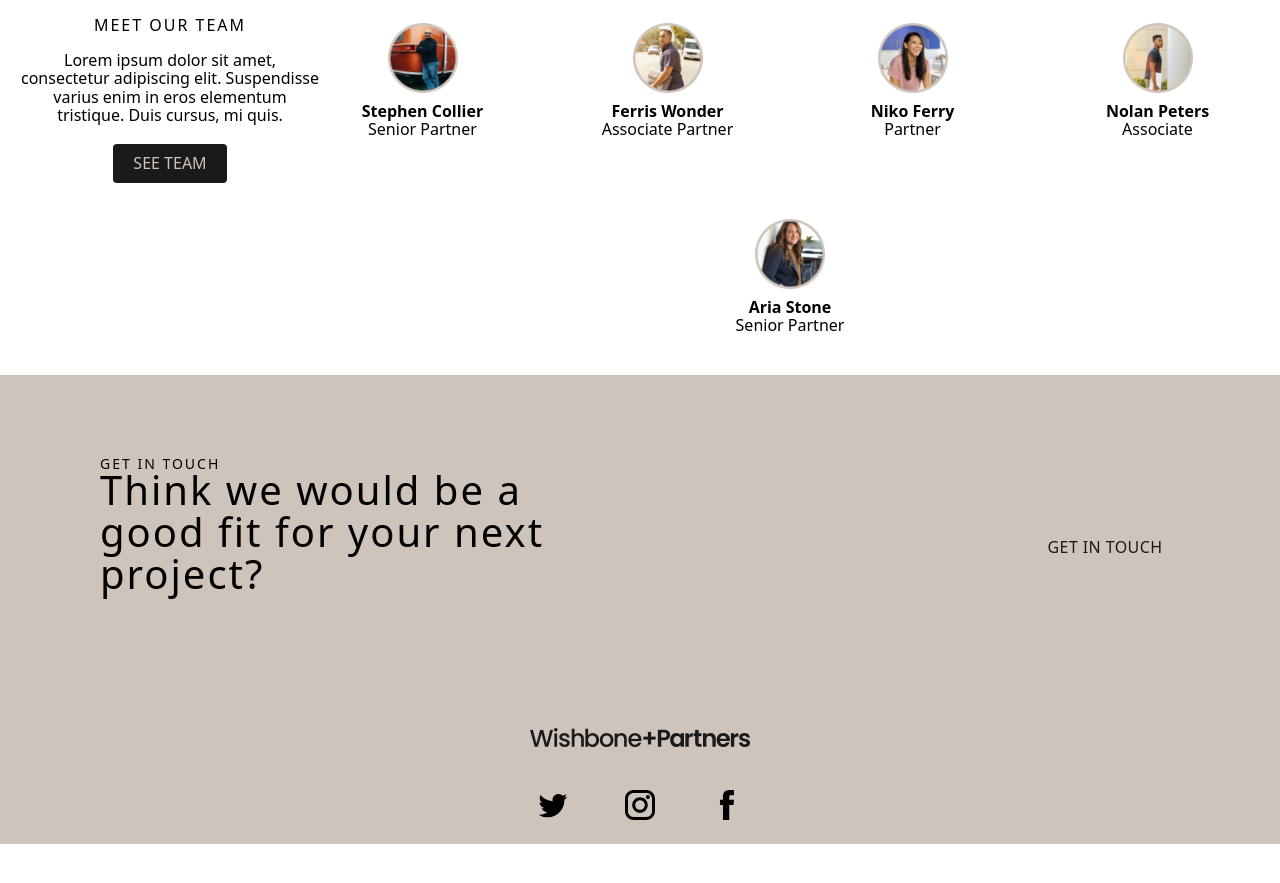
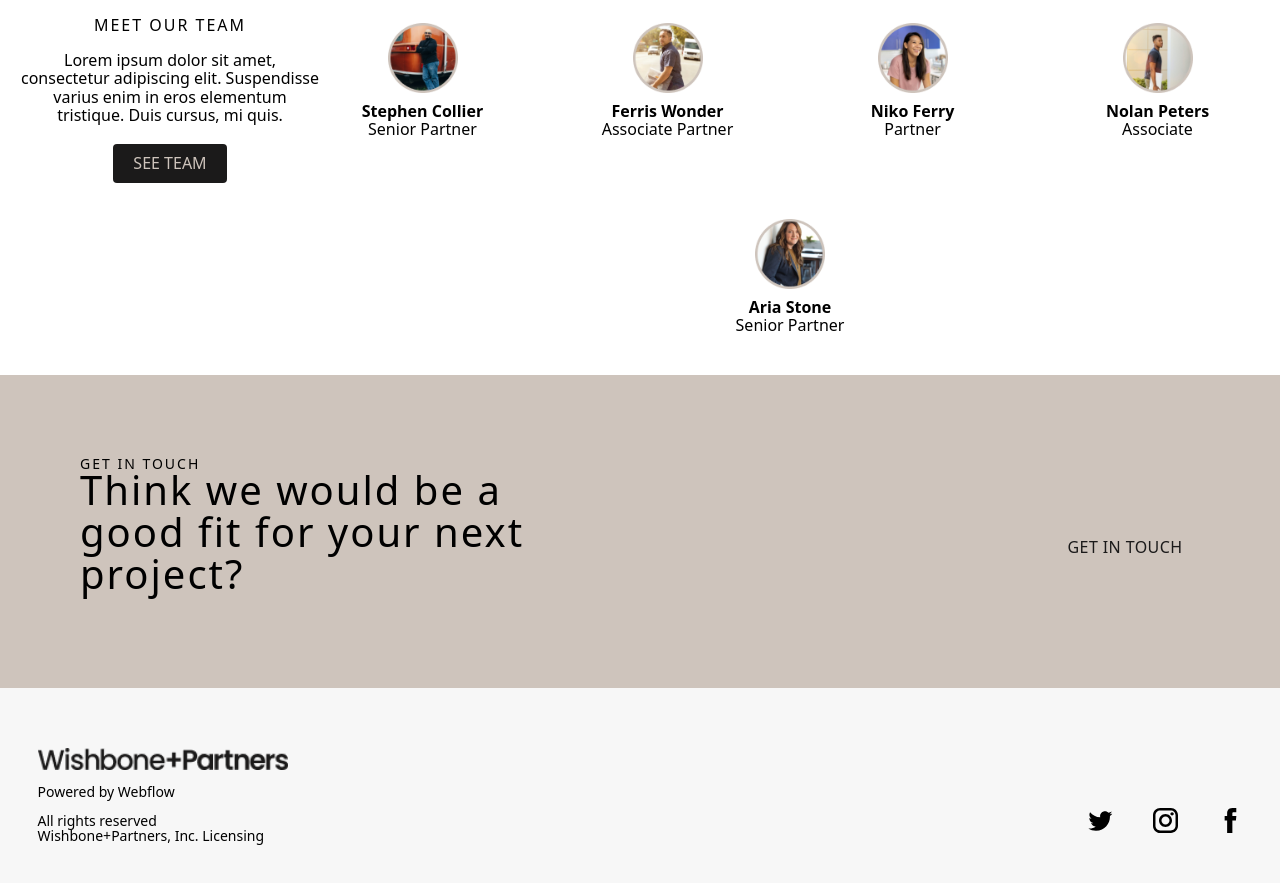
Before and after one commit to Sotasill/Wishbone-Partners.-WebSite, a website: page index.html in a window 1280 px wide. Shown: the part 5572-6455 px from the top of the page. Before the commit the page ends 6416 px from the top, so only its background shows below. Drawn offline with nearby package versions, Linux system fonts and the light colour scheme; files whose address does not match are found by name.

Commit message:
footer complete

```diff
--- a/index.html
+++ b/index.html
@@ -367,15 +367,18 @@
 
 
     <footer class="footer container">
-        <div>
-            <div>
-              <a href="#"><img src="./scr/img/logo/Wishbone-Logotype-Dark.png" alt="logo" class="logo" ></a>
+      <div class="footer-container">
+        <div class="footer-wrapper">
+
+            <div class="footer-text">
+              <a href="#"><img src="./scr/img/logo/Wishbone-Logotype-Dark.png" alt="logo" class="footer-logo" ></a>
                 </div>
 
                 <div class="footer-info">
                   <p>Powered by Webflow</p>
                 <p>All rights reserved Wishbone+Partners, Inc. Licensing</p>
               </div>
+        </div>
 
 
 
@@ -384,21 +387,21 @@
     <ul>
         <li>
             <a href="https://twitter.com/yourprofile" aria-label="Twitter">
-                <svg class="header__burger-icon" width="30" height="30">
+                <svg class="footer-svg" width="30" height="30">
                     <use href="/scr/img/symbol-defs.svg#icon-twitter"></use>
                 </svg>
             </a>
         </li>
         <li>
             <a href="https://instagram.com/yourprofile" aria-label="Instagram">
-                <svg class="header__burger-icon" width="30" height="30">
+                <svg class="footer-svg" width="30" height="30">
                     <use href="/scr/img/symbol-defs.svg#icon-insta"></use>
                 </svg>
             </a>
         </li>
         <li>
             <a href="https://facebook.com/yourprofile" aria-label="Facebook">
-                <svg class="header__burger-icon" width="30" height="30">
+                <svg class="footer-svg" width="30" height="30">
                     <use href="/scr/img/symbol-defs.svg#icon-facebook"></use>
                 </svg>
             </a>
@@ -407,6 +410,8 @@
 </nav>
             </div>
         </div>
+      </div>
+
     </footer>
 
     <button id="scrollTopBtn" class="scroll-top-btn" title="top">&#8679;</button>
--- a/scr/css/style.css
+++ b/scr/css/style.css
@@ -8,7 +8,7 @@ body {
   font-family: "Poppins" sans-serif;
   font-size: 16px;
   font-weight: 400;
-  max-width: 100%;
+  width: 100%;
   overscroll-behavior: none;
 }
 
@@ -528,7 +528,7 @@ a {
 
   justify-content: center;
 
-  background-color: #cec4bc;
+  background-color: #e9e6e3;
   padding-top: 40px;
 }
 
@@ -555,7 +555,7 @@ a {
     text-decoration: none;
 }
 
-.footer-social-net a:hover .header__burger-icon {
+.footer-social-net a:hover{
     transform: scale(1.1);
 }
 
@@ -1087,7 +1087,7 @@ color: #645C55;
  flex-direction: unset;
  justify-content: space-between;
   background-color: #cec4bc;
-  padding: 60px 100px;
+  padding: 60px 80px;
   gap: 170px;
 }
 
@@ -1147,6 +1147,56 @@ width: 150px;
 }
 
 
+
+.footer-container {
+  display: flex;
+  justify-content: space-between;
+  gap: 200px;
+  padding: 60px 120px;
+  padding-bottom: 20px;
+
+
+}
+
+.footer-info {
+  display: block;
+
+}
+
+ .footer-logo {
+  display: block;
+ }
+
+ .footer-text {
+  display: flex;
+justify-content: left;
+ }
+
+
+ .footer-social-net {
+  display: block;
+  margin: 0;
+  padding: 0;
+ }
+
+
+ .scroll-top-btn {
+  position: fixed;
+  bottom: 30px;
+  right: 45px;
+  display: none;
+  background-color: #333;
+  color: #fff;
+  border: none;
+  border-radius: 50%;
+  padding: 20px;
+  font-size: 20px;
+  cursor: pointer;
+  z-index: 1000;
+  transition: opacity 0.3s ease;
+
+}
+
 }
 
 
@@ -1546,4 +1596,59 @@ letter-spacing: .4px;
   background-color: #555;
 }
 
-}
+.footer {
+  background-color: #F7F7F7;
+  margin-top: 0;
+  padding-top: 0;
+}
+
+.footer-container {
+  display: flex;
+  justify-content: center;
+  gap: 800px;
+  max-width: 100%;
+  padding-bottom: 20px;
+  align-items: center;
+
+
+
+}
+
+.footer-info {
+  margin: 0;
+  padding: 0;
+ font-size: 14px;
+ line-height: 15px;
+ width: 100%;
+
+
+
+}
+
+ .footer-logo {
+  display: block;
+  width: 250px;
+ }
+
+
+
+
+ .footer-social-net {
+  display: block;
+  margin: 0;
+  padding: 0;
+ }
+
+ .footer-svg {
+  width: 25px;
+  height: 25px;
+
+ }
+
+ .footer-social-net a:hover{
+    transform: scale(1.4);
+    fill: #cf7932;
+}
+
+
+}
```
